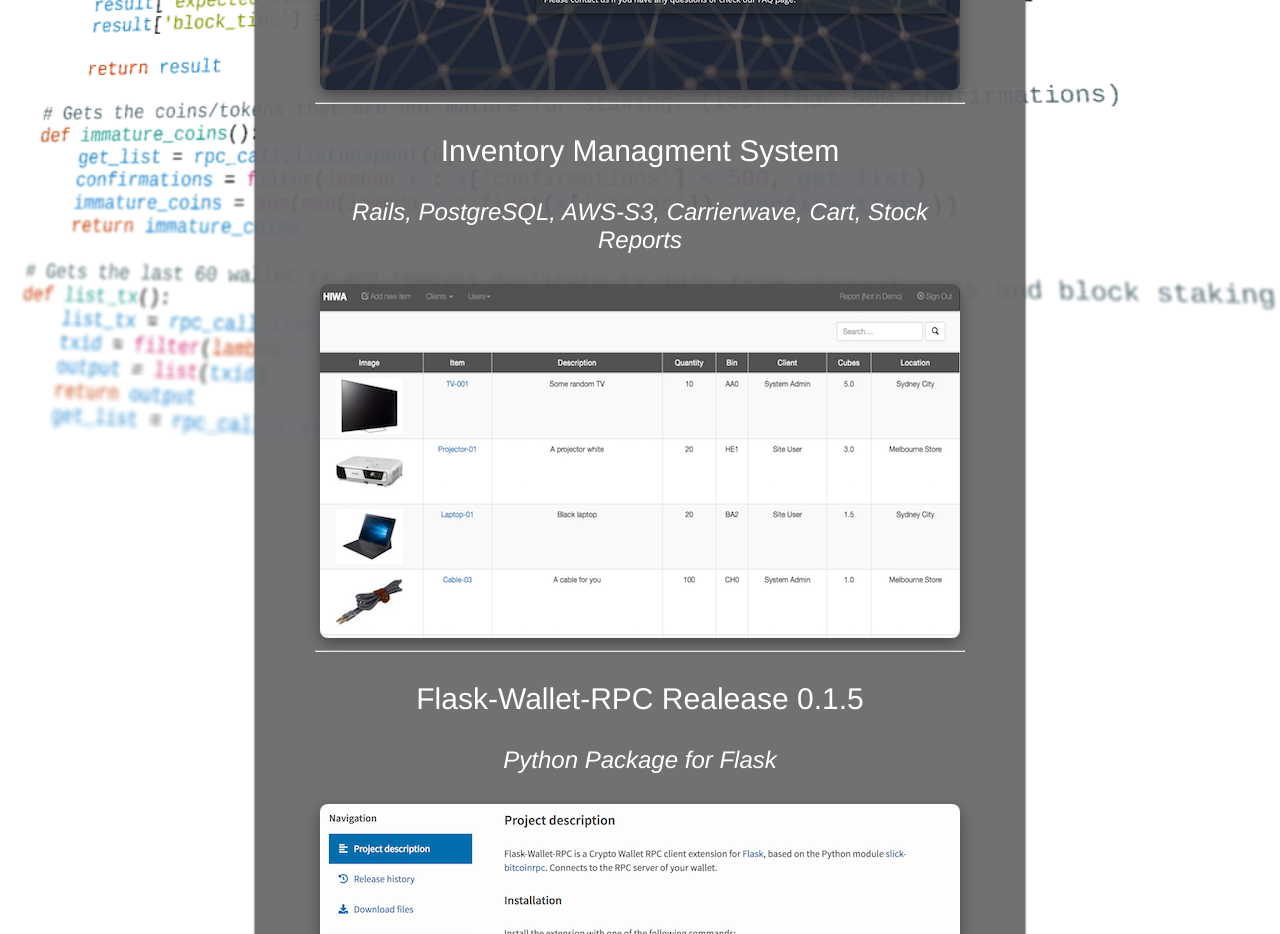
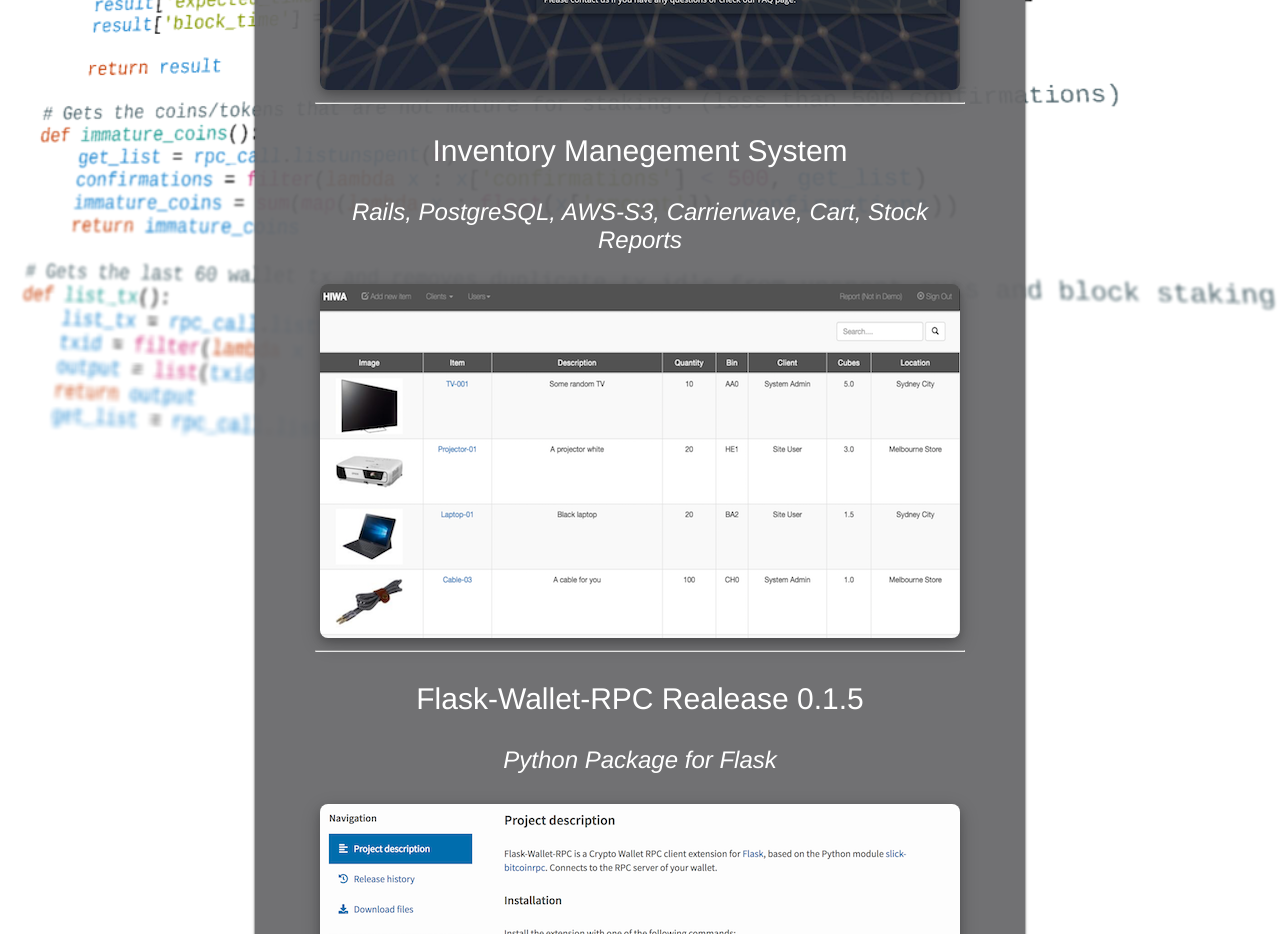
Before and after one commit to OneDevGuy/onedevguy.github.io, a plain HTML site: page index.html in a window 1280 px wide. Shown: the part 1860-2794 px from the top of the page. Drawn offline with Linux system fonts and the light colour scheme.

Commit message:
Edit profile

```diff
--- a/index.html
+++ b/index.html
@@ -105,7 +105,7 @@
       </a>
       <br />
       <hr>
-      <p>Inventory Managment System <br />
+      <p>Inventory Manegement System <br />
         <h2 style="font-style: italic;">Rails, PostgreSQL, AWS-S3, Carrierwave, Cart, Stock Reports</h2>
       </p>
       <img src="inv.png">
```
